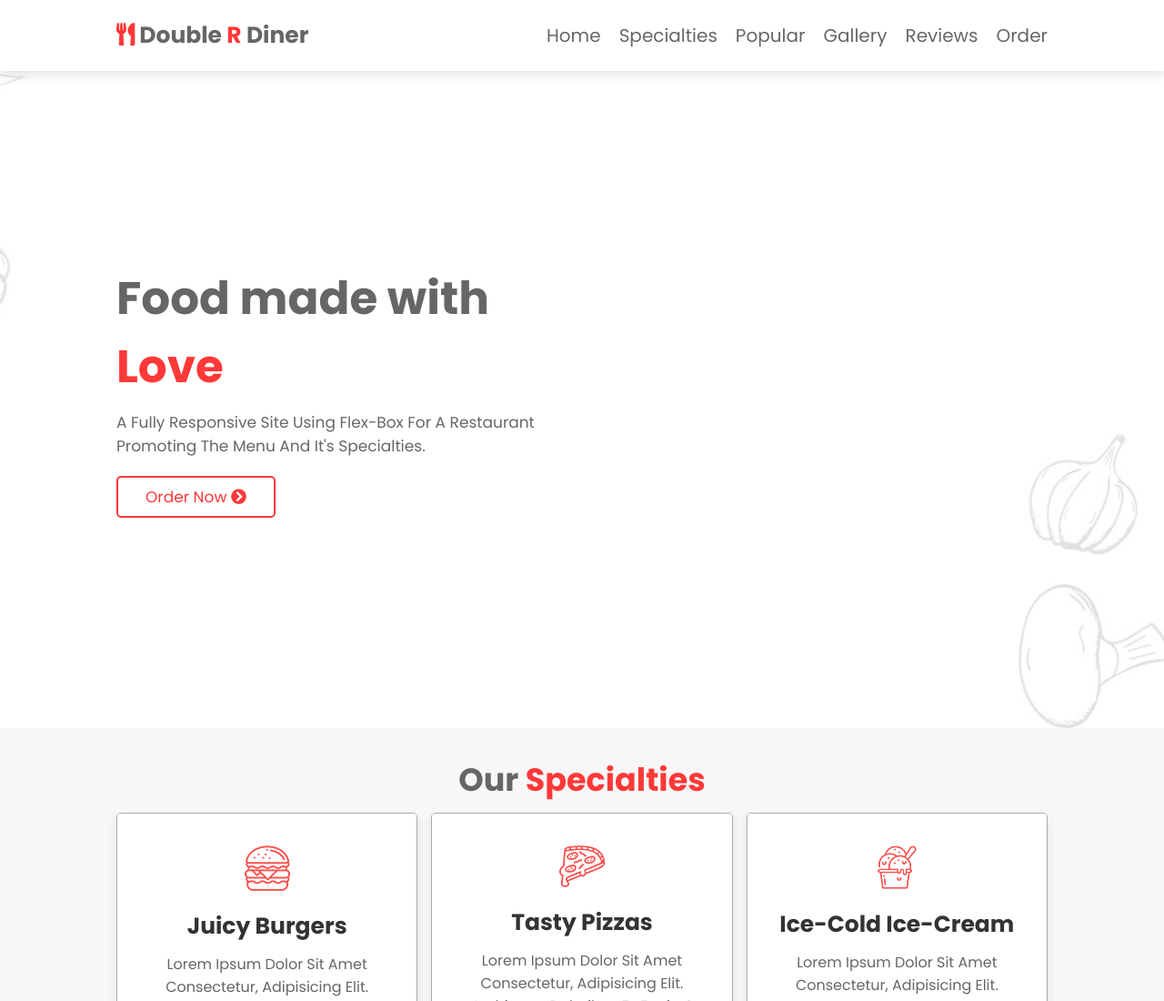
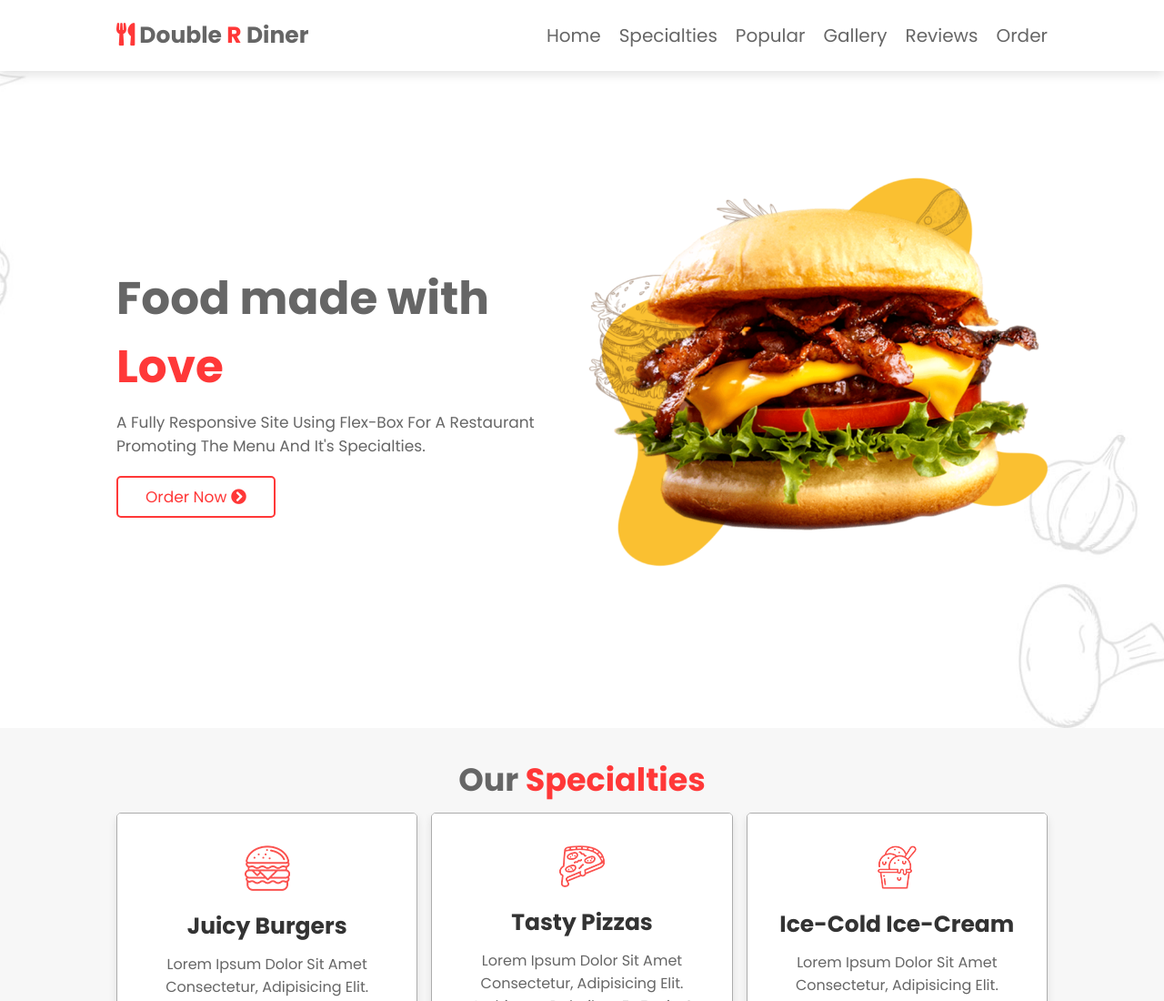
Before and after one commit to Gskar/Responsive-Restaurant-Page, a plain HTML site: page index.html in a window 1280 px wide. Shown: the top 1100 px of the page at 91% size. Drawn offline with Linux system fonts and the light colour scheme; files whose address does not match are found by name.

Commit message:
Update index.html

```diff
--- a/index.html
+++ b/index.html
@@ -65,7 +65,7 @@
         </a>
       </div>
       <div class="image">
-        <img src="Ιmg/home-img.png" alt="" />
+        <img src="./Img/home-img.png" alt="" />
       </div>
     </section>
     <!-- HOME SECTION END -->
```
